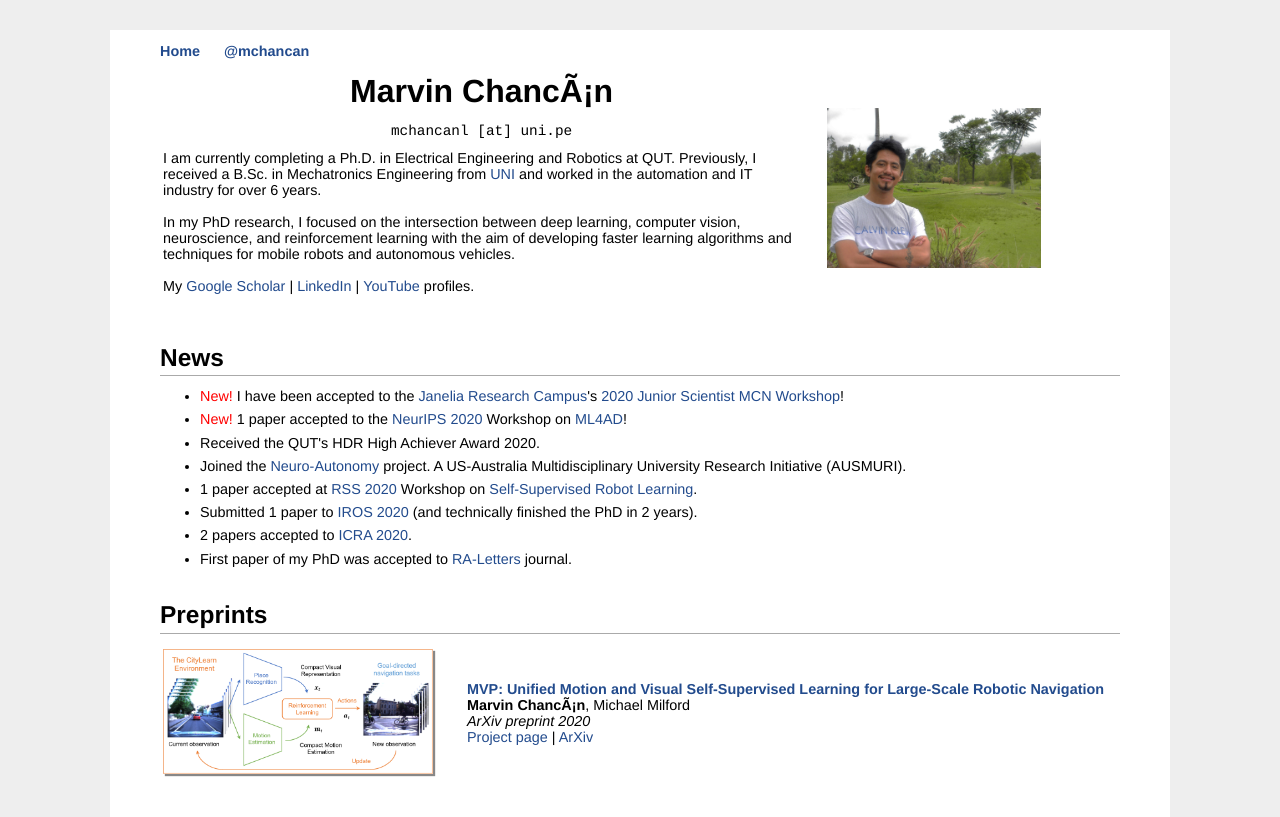
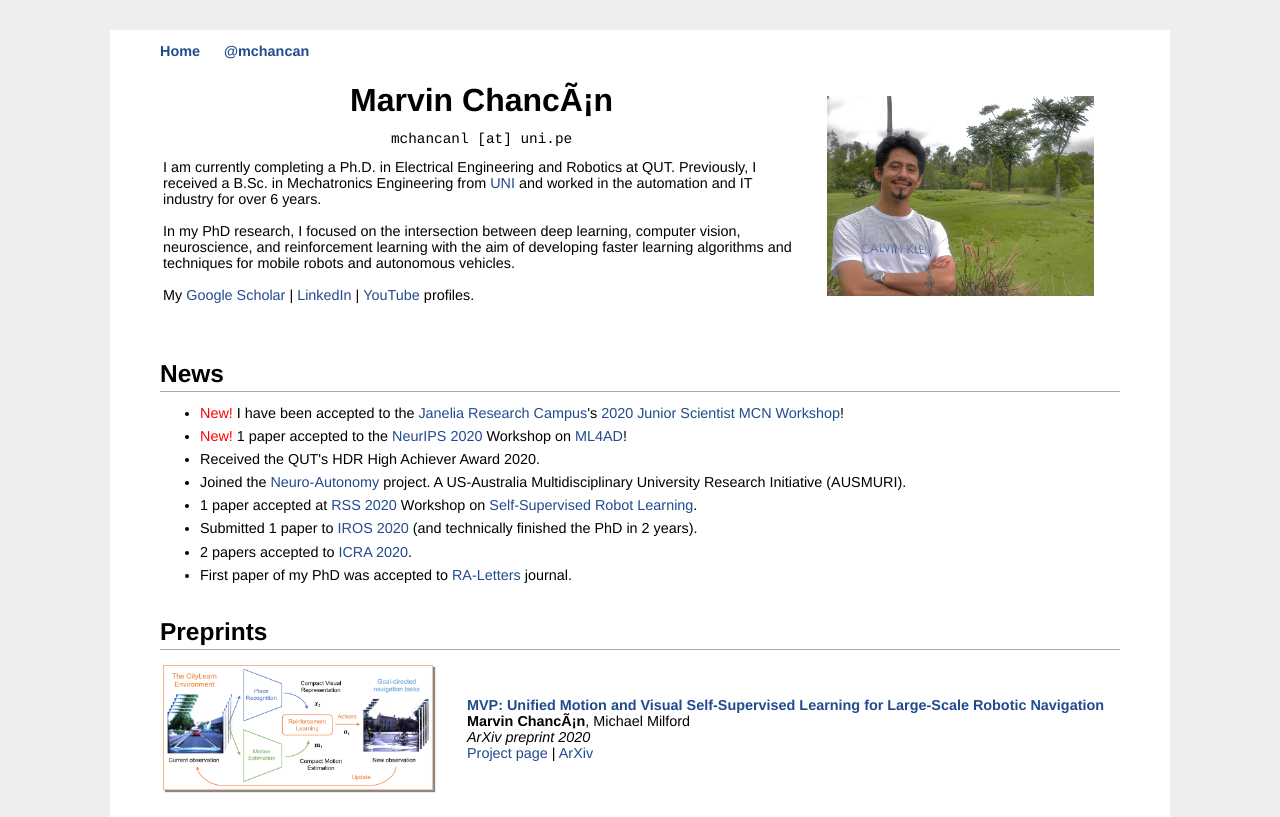
Before and after one commit to mchancan/mchancan.github.io, a Jekyll site: the page built from index.html, in a window 1280 px wide. Shown: the top 817 px of the page. Built offline with Jekyll 4.4.1, drawn with Linux system fonts in a browser that asks for light colours; nearby versions of some CDN libraries; comment, search, counter and statistics services are not loaded.

Commit message:
Update index.html

```diff
--- a/index.html
+++ b/index.html
@@ -21,7 +21,7 @@ title: Marvin's Homepage
 		</p>
 	</td>
 	<td style="padding:2.5%;width:33%;max-width:40%">
-		<img style="width:80%;max-width:80%" alt="profile photo" src="images/1pic.jpg">
+		<img style="width:100%;max-width:100%" alt="profile photo" src="images/1pic.jpg">
 	</td>
 </tbody>
 </table>
```
